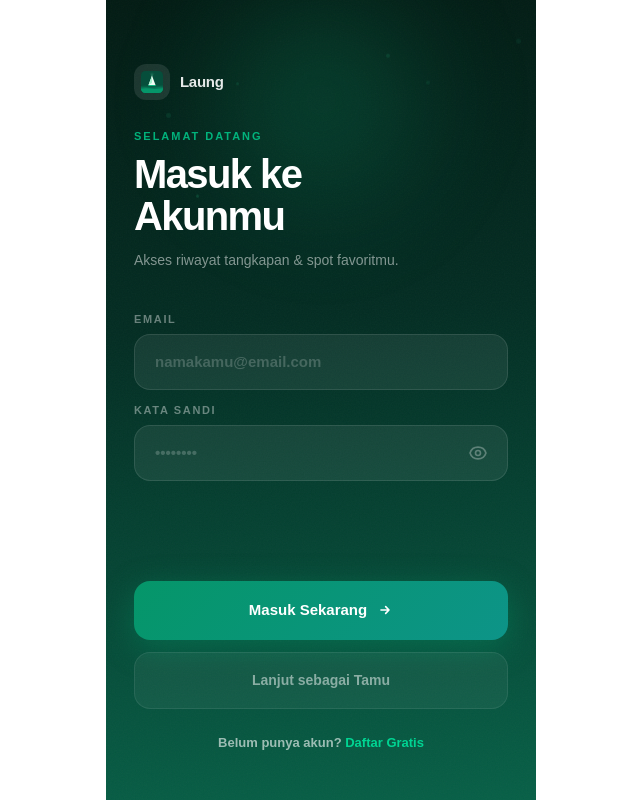
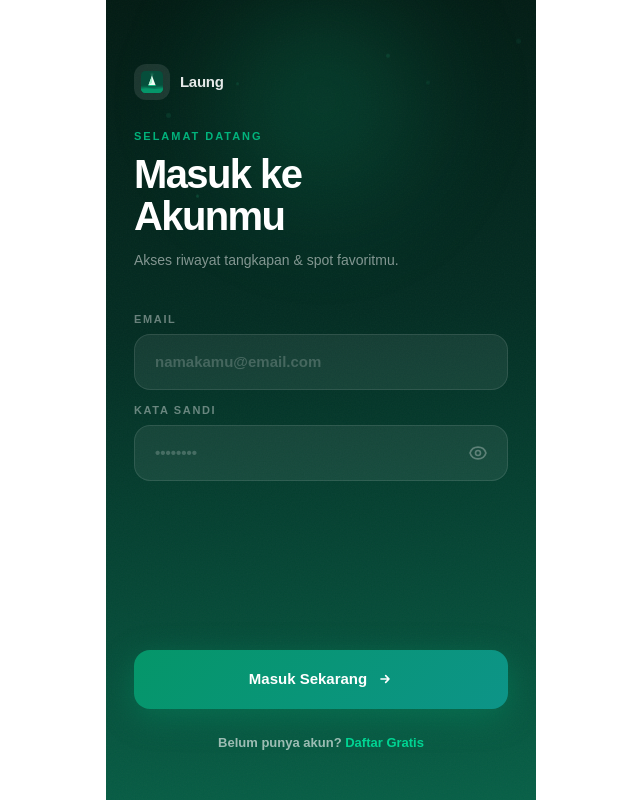
Before and after one commit to joanpurbaa/laung, a Next.js app: page /login in a window 1280 px wide. Shown: the whole page, without its empty margins (319-959 px from the left). Built offline with nearby package versions, Linux system fonts and the light colour scheme; no server answers.

Commit message:
fix: remove guest user button

```diff
--- a/src/app/login/page.tsx
+++ b/src/app/login/page.tsx
@@ -300,18 +300,6 @@ export default function LoginPage() {
             )}
           </button>
 
-          <button
-            onClick={() => router.push("/map")}
-            className="mt-3 flex w-full items-center justify-center rounded-2xl py-[17px] text-[14px] font-bold text-white/50 transition-all active:scale-[0.97]"
-            style={{
-              background: "rgba(255,255,255,0.05)",
-              border: "1px solid rgba(255,255,255,0.08)",
-              WebkitTapHighlightColor: "transparent",
-            }}
-          >
-            Lanjut sebagai Tamu
-          </button>
-
           <p className="mt-6 text-center text-[13px] font-semibold text-white/60">
             Belum punya akun?{" "}
             <Link href="/register" className="font-black text-emerald-400">
```
